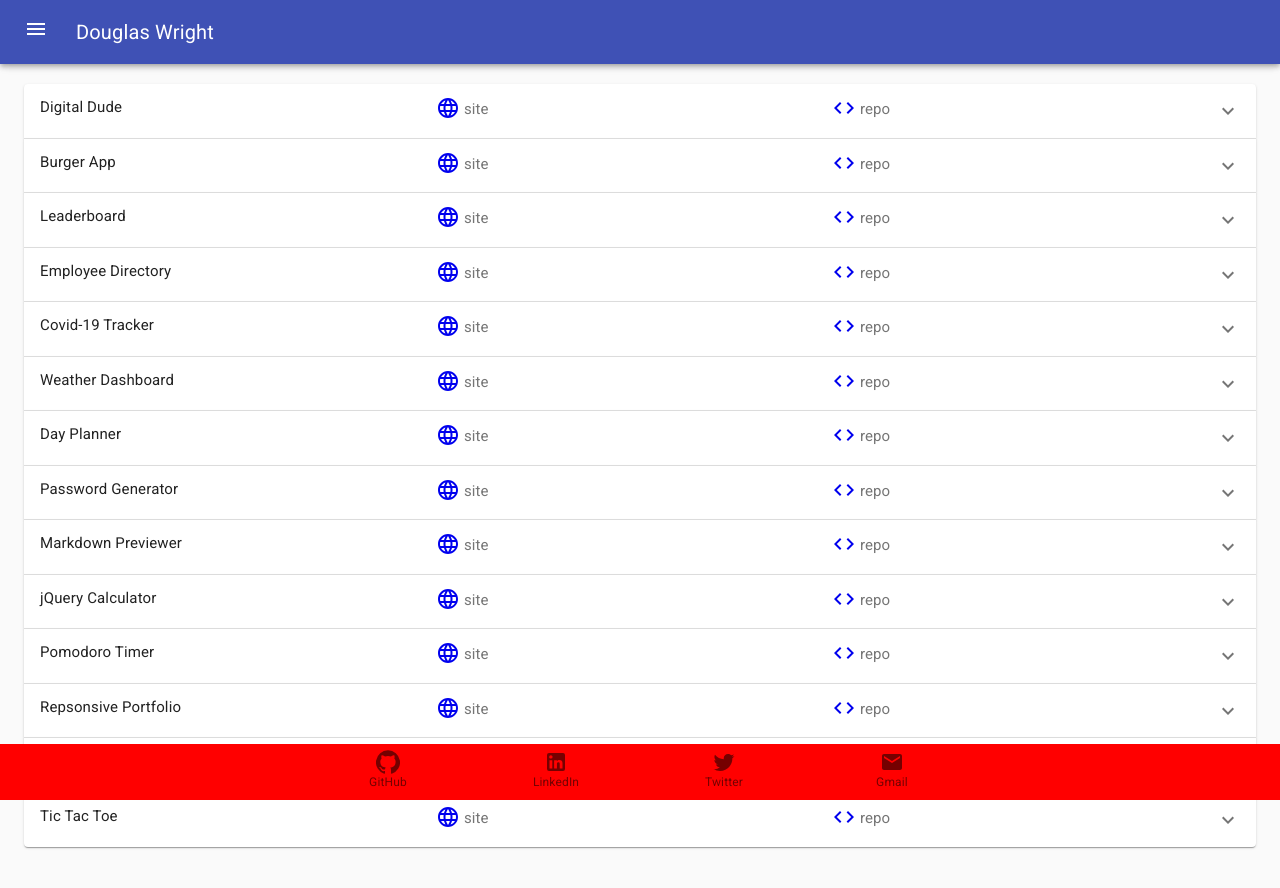
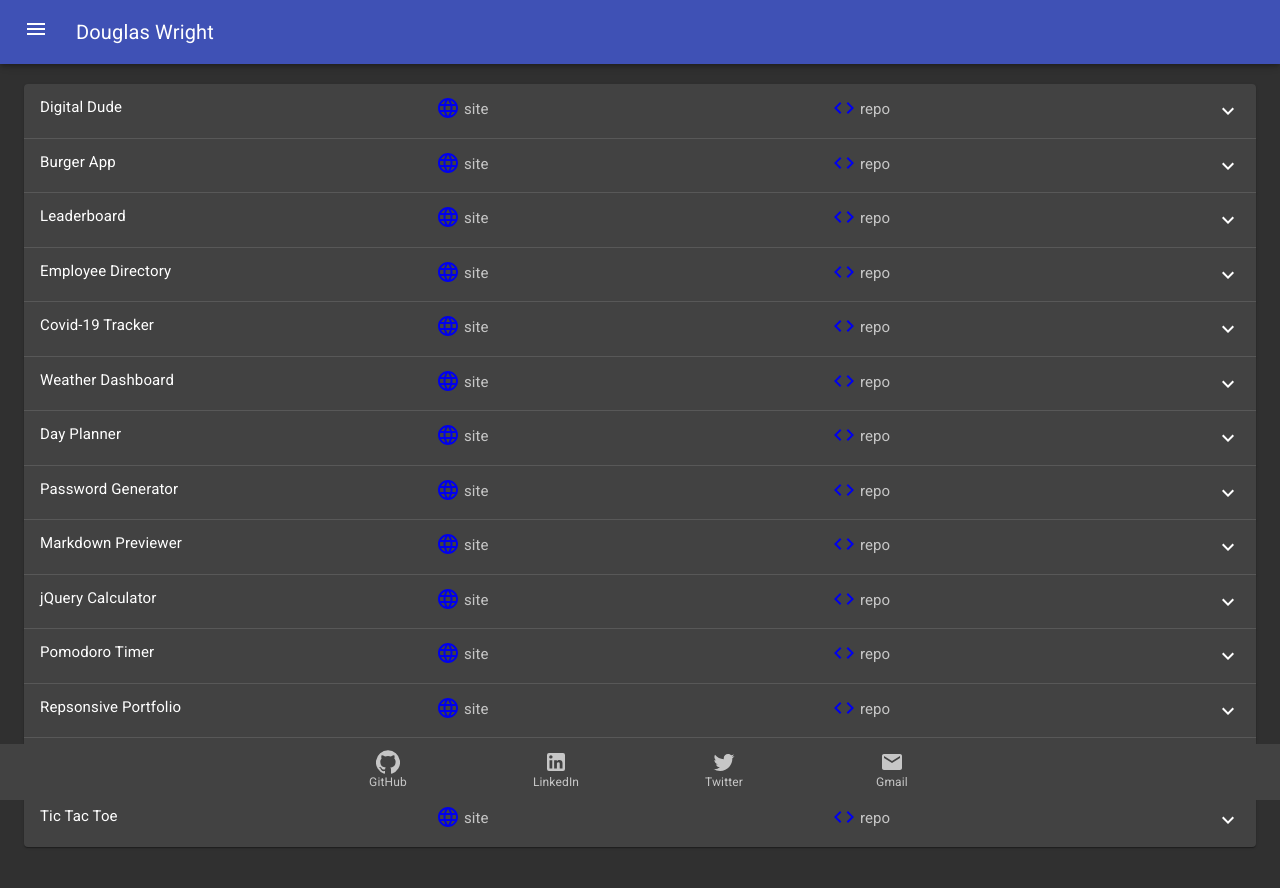
Before and after one commit to Spazcool/react-portfolio, a React (Create React App) app: page /projects/personal in a window 1280 px wide. Shown: the top 888 px of the page. Built offline with nearby package versions, Linux system fonts and the light colour scheme.

Commit message:
add themeing, add basic jq animation

```diff
--- a/src/App.css
+++ b/src/App.css
@@ -1,5 +1,10 @@
+body{
+  background-color: #282c34;
+
+}
 .App {
   text-align: center;
+
 }
 
 .App-logo {
--- a/src/App.js
+++ b/src/App.js
@@ -5,7 +5,6 @@
   Route
 } from "react-router-dom";
 
-import { makeStyles } from '@material-ui/core/styles';
 import Container from '@material-ui/core/Container';
 import Accordian from './Components/Accordian.js';
 import Header from './Components/Header.js';
@@ -13,6 +12,8 @@
 import Splash from './Components/Splash.js';
 import About from './Components/About.js';
 import CssBaseline from '@material-ui/core/CssBaseline';
+import { createMuiTheme, makeStyles, ThemeProvider } from '@material-ui/core/styles';
+
 import './App.css';
 
 import projectsJSON from './data/projects.json';
@@ -24,6 +25,12 @@
   },
 });
 
+const theme = createMuiTheme({
+  palette: {
+    type: 'dark',
+  },
+});
+
 export default function App() {
   const classes = useStyles();
   const projects = (personal) => projectsJSON.projects
@@ -31,6 +38,7 @@
     .map((project) => project);
 
   return(
+    <ThemeProvider theme={theme}>
       <Router>
         <CssBaseline />
         <Header/>
@@ -59,5 +67,6 @@
 
         <Footer/>
       </Router>
+    </ThemeProvider>
  )
 }
--- a/src/Components/Footer.js
+++ b/src/Components/Footer.js
@@ -15,7 +15,7 @@
     bottom: 0,
     position: 'fixed',
     width: '100%',
-    'background-color': 'red',
+    // 'background-color': 'red',
   },
 });
 
--- a/src/Components/Splash.js
+++ b/src/Components/Splash.js
@@ -3,9 +3,17 @@
 import Grid from '@material-ui/core/Grid';
 import CardMedia from '@material-ui/core/CardMedia';
 import {icons} from '../data/icons.json';
+import { makeStyles } from '@material-ui/core/styles';
 import '../App.css';
 
+const useStyles = makeStyles((theme) => ({
+  round: {
+    'border-radius': '10px',
+  },
+}));
+
 export default function Splash(props){
+  const classes = useStyles();
 
   useEffect(() => {
     $('.hide').hide();
@@ -16,6 +24,7 @@
 
   const iconList = icons.map((icon) => <Grid item xs={3} className={`hide ${icon.name}`}>
     <CardMedia
+      className={classes.round}
       component="img"
       alt={icon.name}
       width='100%'
```
Lines whose indentation alone changed are shown as unchanged.
